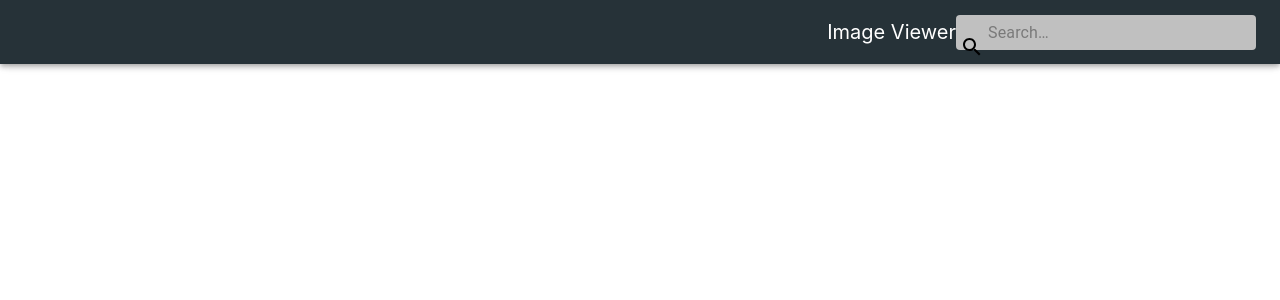
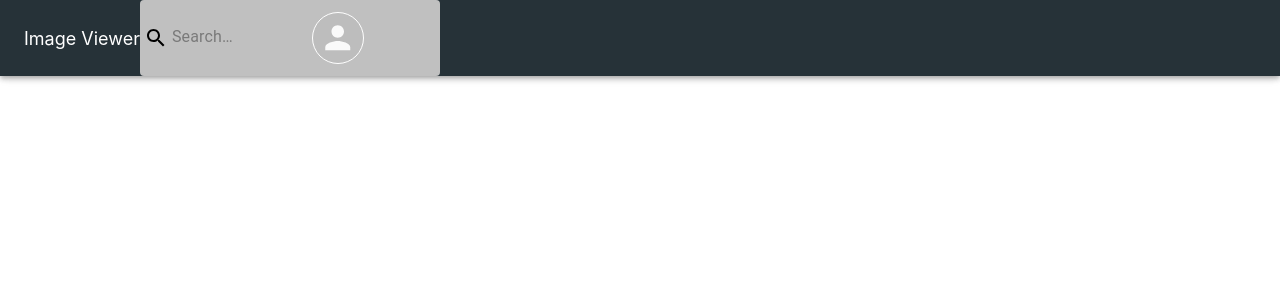
Before and after one commit to swatitoshniwal/ImageViewer, a React (Create React App) app: page /home in a window 1280 px wide. Shown: the top 300 px of the page. Built offline with nearby package versions, Linux system fonts and the light colour scheme; sample sign-in values are in the browser's storage.

Commit message:
IconButton added to the Header of Home page

```diff
--- a/src/common/header/Header.css
+++ b/src/common/header/Header.css
@@ -1,5 +1,4 @@
 .header-logo{
     color: #ffffff;
-    font-size: 20px;
-    vertical-align: middle;
+    font-size: 18px;
   }
--- a/src/common/header/Header.js
+++ b/src/common/header/Header.js
@@ -5,6 +5,8 @@ import AppBar from '@material-ui/core/AppBar';
 import Toolbar from '@material-ui/core/Toolbar';
 import SearchIcon from '@material-ui/icons/Search';
 import InputBase from '@material-ui/core/InputBase';
+import Avatar from '@material-ui/core/Avatar';
+import IconButton from '@material-ui/core/IconButton';
 
 const styles = theme => ({
     appheader:{
@@ -12,14 +14,15 @@ const styles = theme => ({
     },
 
     search:{
+        position: 'relative',
         borderRadius: '4px',
         backgroundColor: '#c0c0c0',
-        marginLeft: 0,
+        marginLeft: '0',
         width: '300px',
     },
 
     grow:{
-        flexGrow: 1
+        flexGrow: 0
     },
 
     searchIcon: {
@@ -31,9 +34,9 @@ const styles = theme => ({
         alignItems: 'center',
         justifyContent: 'center',
         color:'#000000'
-      },
+    },
 
-      inputInput: {
+    inputInput: {
         paddingTop: theme.spacing(1),
         paddingRight: theme.spacing(1),
         paddingBottom: theme.spacing(1),
@@ -41,12 +44,17 @@ const styles = theme => ({
         transition: theme.transitions.create('width'),
         width: '100%',
         [theme.breakpoints.up('sm')]: {
-          width: 120,
-          '&:focus': {
+            width: 120,
+           '&:focus': {
             width: 200
-          }
+            }
         }
       },
+
+    avatar: {
+        width: 50,
+        height: 50,
+    },
 })
 
 class Header extends Component{
@@ -56,6 +64,12 @@ class Header extends Component{
         anchorEl: null,
         };
     }
+
+    handleClick = (event) =>{
+        this.setState({
+          anchorEl: event.currentTarget
+        })
+      }
 
     render(){
         const {classes,screen} = this.props;
@@ -70,9 +84,13 @@ class Header extends Component{
                                 <div className={classes.searchIcon}>
                                     <SearchIcon/>
                                 </div>
-                                <InputBase onChange={(e)=>{this.props.searchHandler(e.target.value)}} placeholder="Search…" classes={{
-                                input: classes.inputInput
-                                }}/>
+                                <InputBase onChange={(e)=>{this.props.searchHandler(e.target.value)}}
+                                placeholder="Search…"
+                                classes={{input: classes.inputInput}}/>
+                                <IconButton onClick={this.handleClick}>
+                                    <Avatar alt="Profile Pic" src={this.props.userProfileUrl}
+                                    className={classes.avatar} style={{border: "1px solid #fff"}}/>
+                                </IconButton>
                             </div>
                         }
                     </Toolbar>
--- a/src/screens/home/Home.js
+++ b/src/screens/home/Home.js
@@ -58,6 +58,8 @@ class Home extends Component{
                     handleAccount={this.navigateToAccount}/>
 
             </div>
+
+
         )
     }
 }
```
Also changed, not shown: src/assets/strange.0.jpg (added).
